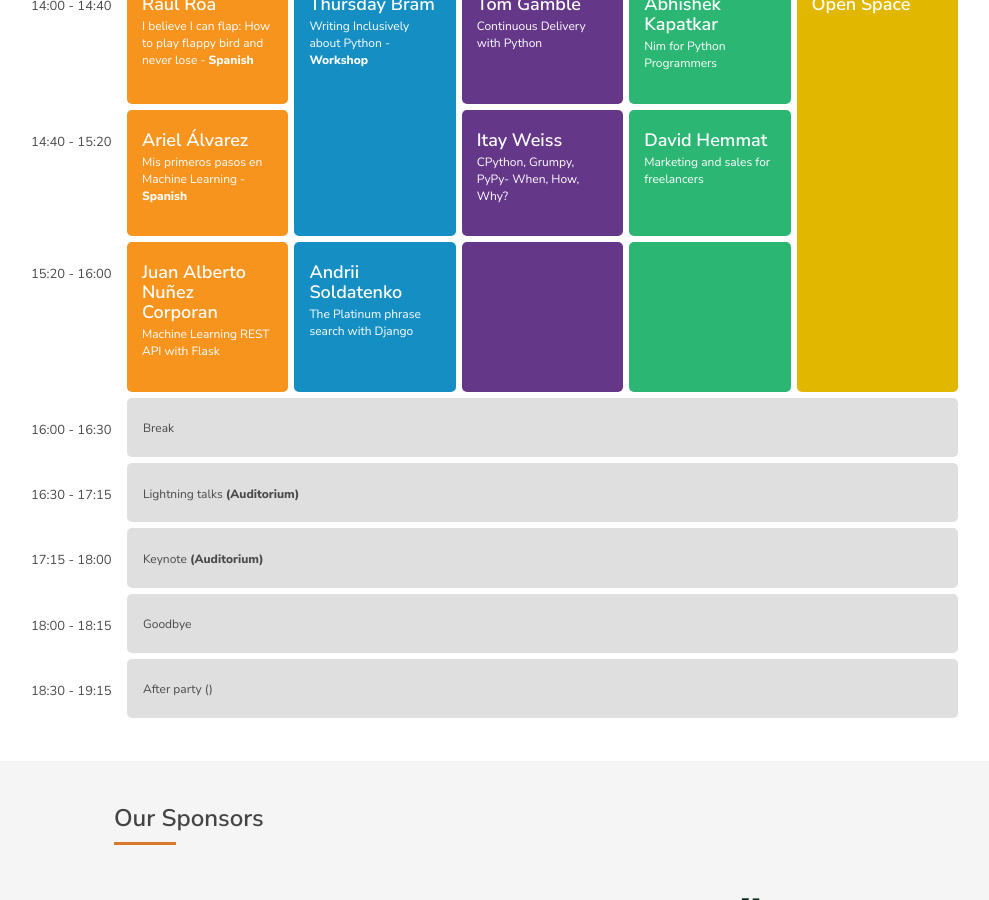
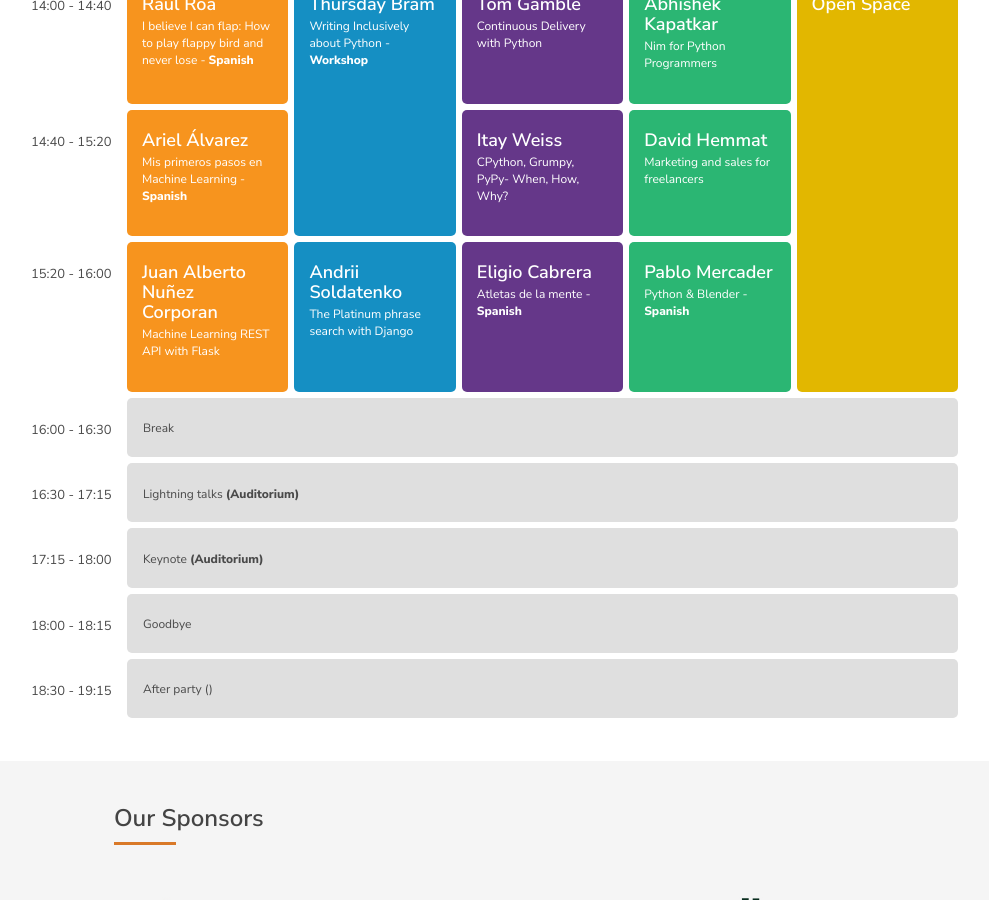
Before and after one commit to pycaribbean/pycaribbean.github.io, a Jekyll site: the page built from schedule.html, in a window 1280 px wide and 900 px high, scrolled down 2895 px. Shown: the whole window, without its empty margins (144-1133 px from the left). Built offline with Jekyll 4.4.1, drawn with Linux system fonts in a browser that asks for light colours; nearby versions of some CDN libraries; library files that are not in the unit come from our copies.

Commit message:
Eligio Cabrera - Atletas de la mente and Pablo Mercader - Python & Blender talks added to track 3 and 4 respectively.

```diff
--- a/schedule.html
+++ b/schedule.html
@@ -413,8 +413,14 @@ layout: contentpage
             <h4>Andrii Soldatenko</h4>
             <p>The Platinum phrase search with Django</p>
         </div>
-        <div class="lecture purple"> </div>
-        <div class="lecture green"> </div>
+        <div class="lecture purple">
+            <h4>Eligio Cabrera</h4>
+            <p>Atletas de la mente - <strong>Spanish</strong></p>
+        </div>
+        <div class="lecture green">
+            <h4>Pablo Mercader</h4>
+            <p>Python & Blender - <strong>Spanish</strong></p>
+        </div>
 
         <!-- ////////////// End Row ////////////// -->
 
```
